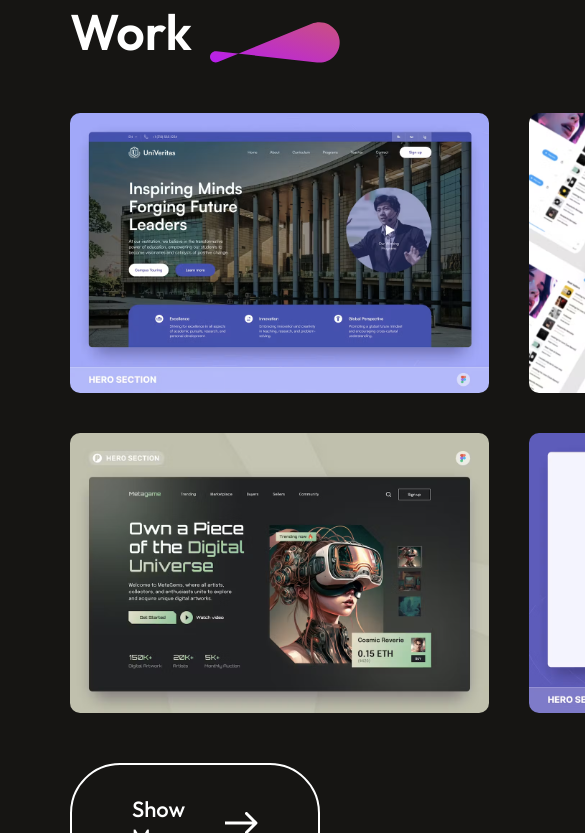
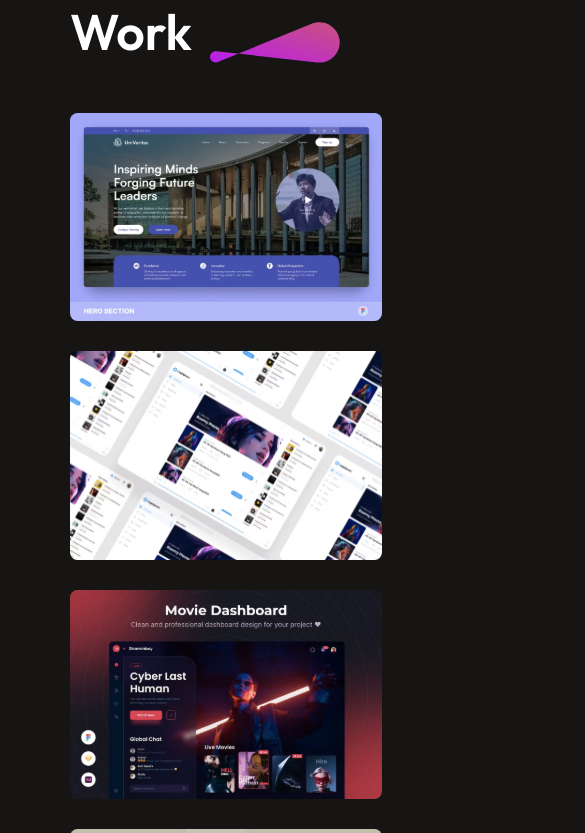
Before and after one commit to hellokristinafaye/portfolio-react, a React (Vite) app: page / in a window 390 px wide. Shown: the part 2511-3344 px from the top of the page, 585 px wide, since content can reach past the window. Built offline with nearby package versions, Linux system fonts and the light colour scheme.

Commit message:
work section styling

```diff
--- a/src/components/MyWork/MyWork.css
+++ b/src/components/MyWork/MyWork.css
@@ -71,4 +71,12 @@
         width: 130px;
         margin-right: -20px;
     }
+    .mywork-container {
+        grid-template-columns: 1fr;
+        gap: 30px;
+    }
+    .mywork-container img {
+        width: 80vw;
+        height: 100%;
+    }
 }
```
